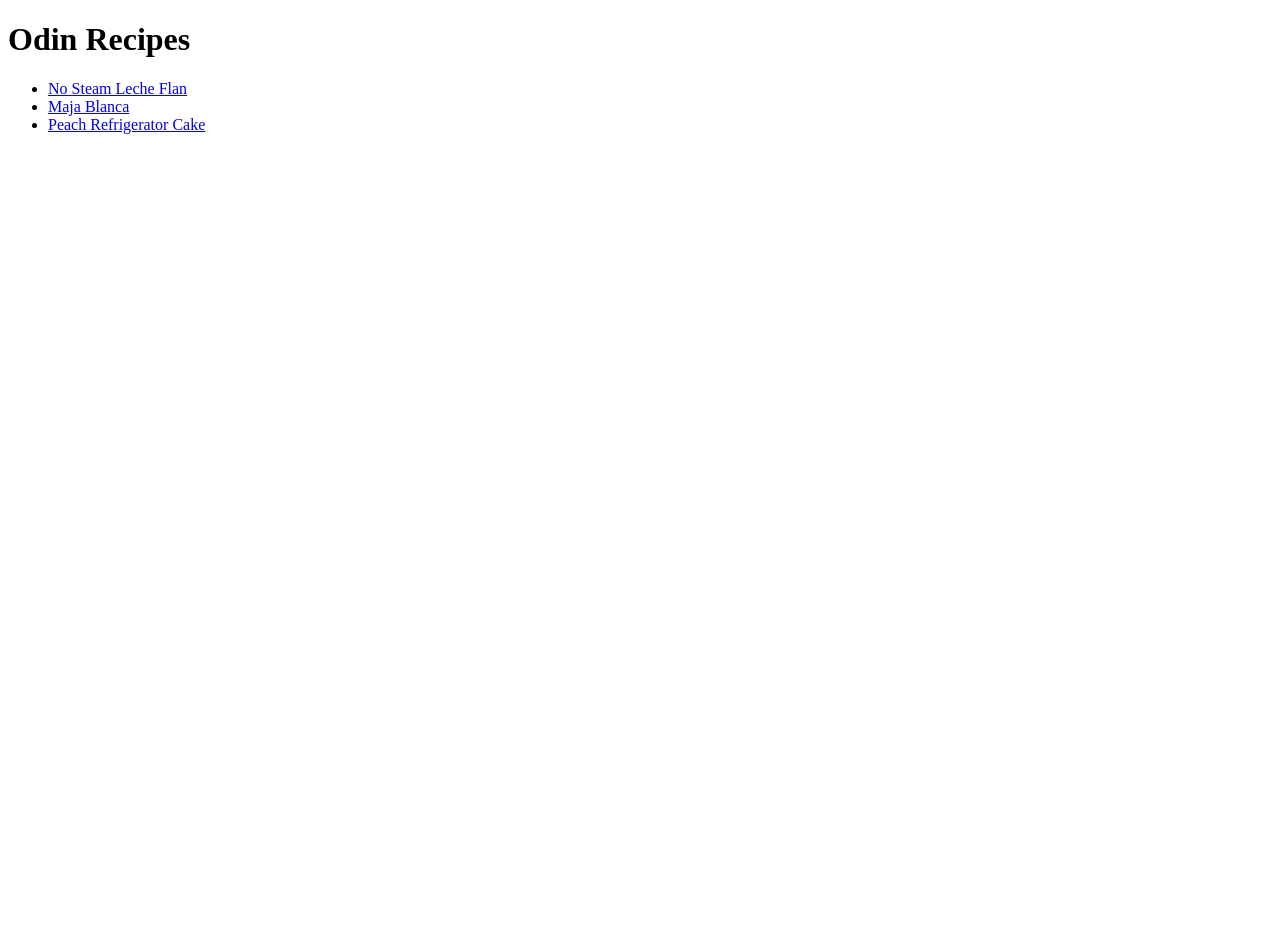
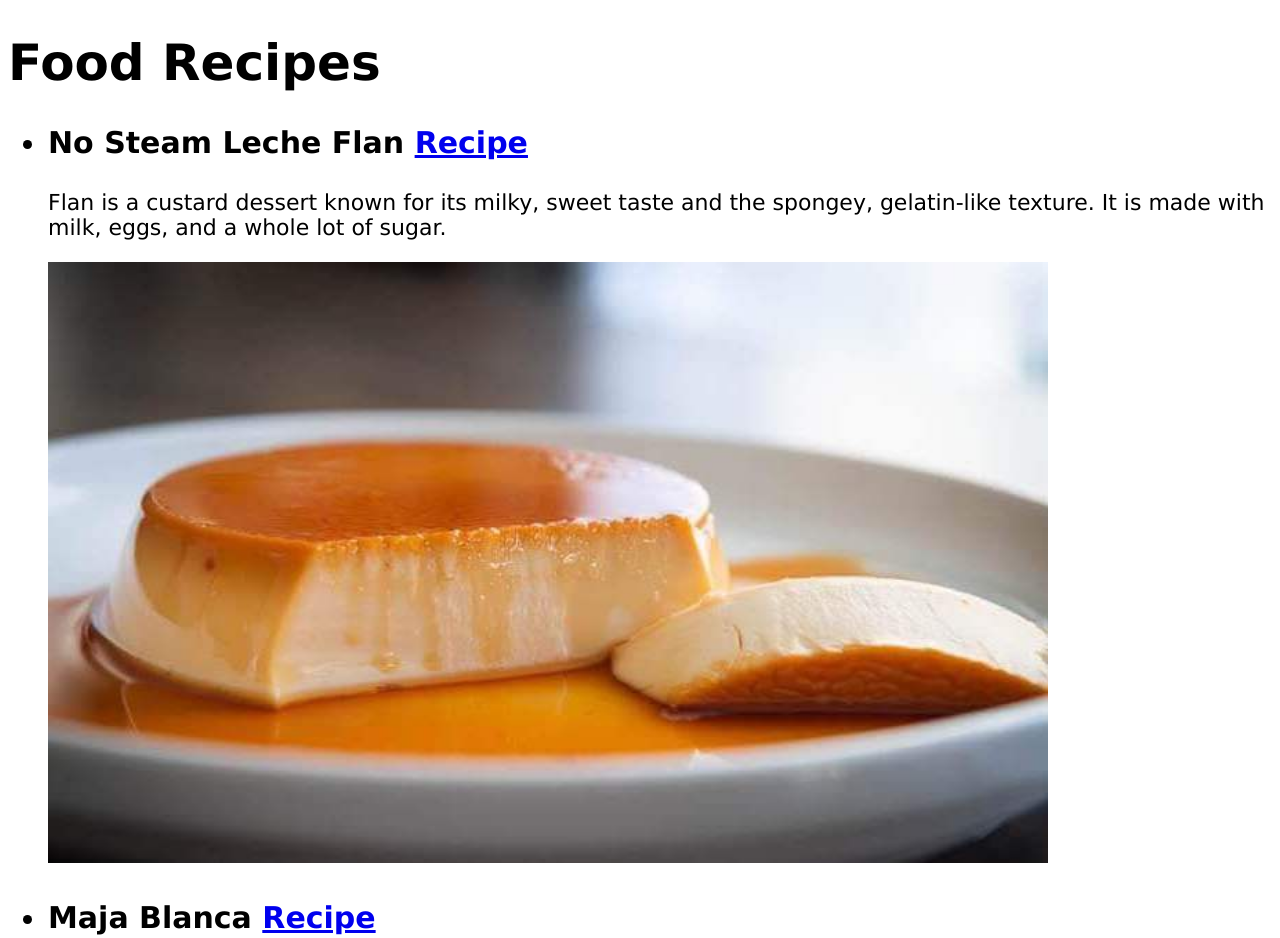
Before and after one commit to ynhtn/odin-recipes, a plain HTML site: page index.html in a window 1280 px wide. Shown: the top 938 px of the page. Before the commit the page ends 800 px from the top, so only its background shows below. Drawn offline with Linux system fonts and the light colour scheme.

Commit message:
Add CSS to each HTML files

```diff
--- a/index.html
+++ b/index.html
@@ -2,14 +2,41 @@
 <html lang="en">
 <head>
   <meta charset="UTF-8">
-  <title>Odin Recipe</title>
+  <title>ynhtn - Food Recipes</title>
+  <link rel="stylesheet" href="styles.css">
 </head>
 <body>
-  <h1>Odin Recipes</h1>
+  <h1>Food Recipes</h1>
   <ul>
-    <li><a href="recipes/no-steam-leche-flan.html" target="_blank" rel="noopener noreferrer">No Steam Leche Flan</a></li>
-    <li><a href="recipes/maja-blanca.html" target="_blank" rel="noopener noreferrer">Maja Blanca</a></li>
-    <li><a href="recipes/peach-refrigerator-cake.html">Peach Refrigerator Cake</a></li>
+    <li>
+      <p id="food-name">No Steam Leche Flan
+        <a href="recipes/no-steam-leche-flan.html" target="_blank" rel="noopener noreferrer">Recipe</a>
+      </p>
+      <div>
+        <p class="description">Flan is a custard dessert known for its milky, sweet taste and the spongey, gelatin-like texture. It is made with milk, eggs, and a whole lot of sugar.</p>
+        <img src="./img/no-steam-leche-flan.jpg" alt="no steam leche flan">
+      </div>
+    </li>
+
+    <li>
+      <p id="food-name">Maja Blanca
+        <a href="recipes/maja-blanca.html" target="_blank" rel="noopener noreferrer">Recipe</a>
+      </p>
+      <div>
+        <p class="description">Maja Blanca is a Filipino dessert made from coconut milk, cornstarch, and sugar. Often called Coconut Pudding, this luscious dessert is easy to make and the ingredients are very common.</p>
+        <img src="./img/maja-blanca.jpg" alt="maja blanca">
+      </div>
+    </li>
+
+    <li>
+      <p id="food-name">Peach Refrigerator Cake
+        <a href="recipes/peach-refrigerator-cake.html" target="_blank" rel="noopener noreferrer">Recipe</a>
+      </p>
+      <div>
+        <p class="description">Peach Refrigerator Cake is a no cook and easy cake recipe that requires bare minimum ingredients.</p>
+        <img src="./img/peach-refrigerator-cake.jpg" alt="peach refrigerator cake">
+      </div>
+    </li>
   </ul>
   </body>
 </html>
--- /dev/null
+++ b/recipes/styles-maja-blanca.css
@@ -0,0 +1,22 @@
+h1 {
+  font-family: Verdana, "Times New Roman", sans-serif;
+  font-size: 50px;
+}
+
+img {
+  width: 1000px;
+  height: auto;
+}
+
+h2 {
+  font-size: 30px;
+}
+
+p {
+  font-size: 22px;
+}
+
+ul,
+ol {
+  font-size: 20px;
+}
--- /dev/null
+++ b/recipes/styles-no-steam-leche-flan.css
@@ -0,0 +1,26 @@
+h1 {
+  font-family: Verdana, "Times New Roman", sans-serif;
+  font-size: 50px;
+}
+
+img {
+  width: 1000px;
+  height: auto;
+}
+
+h2 {
+  font-size: 30px;
+}
+
+p {
+  font-size: 22px;
+}
+
+h3 {
+  font-size: 26px;
+}
+
+ul,
+ol {
+  font-size: 20px;
+}
--- /dev/null
+++ b/recipes/styles-peach-refrigerator-cake.css
@@ -0,0 +1,22 @@
+h1 {
+  font-family: Verdana, "Times New Roman", sans-serif;
+  font-size: 50px;
+}
+
+img {
+  width: 1000px;
+  height: auto;
+}
+
+h2 {
+  font-size: 30px;
+}
+
+p {
+  font-size: 22px;
+}
+
+ul,
+ol {
+  font-size: 20px;
+}
--- /dev/null
+++ b/styles.css
@@ -0,0 +1,26 @@
+h1,
+ul {
+  font-family: Verdana, "Times New Roman", sans-serif;
+  color: black;
+}
+
+h1 {
+  font-size: 50px;
+}
+
+ul {
+  font-size: 30px;
+}
+
+#food-name {
+  font-weight: bold;
+}
+
+img {
+  width: 1000px;
+  height: auto;
+}
+
+.description {
+  font-size: 22px;
+}
```
Also changed, not shown: recipes/maja-blanca.html (+1 -0 lines), recipes/no-steam-leche-flan.html (+1 -0 lines), recipes/peach-refrigerator-cake.html (+1 -0 lines).
